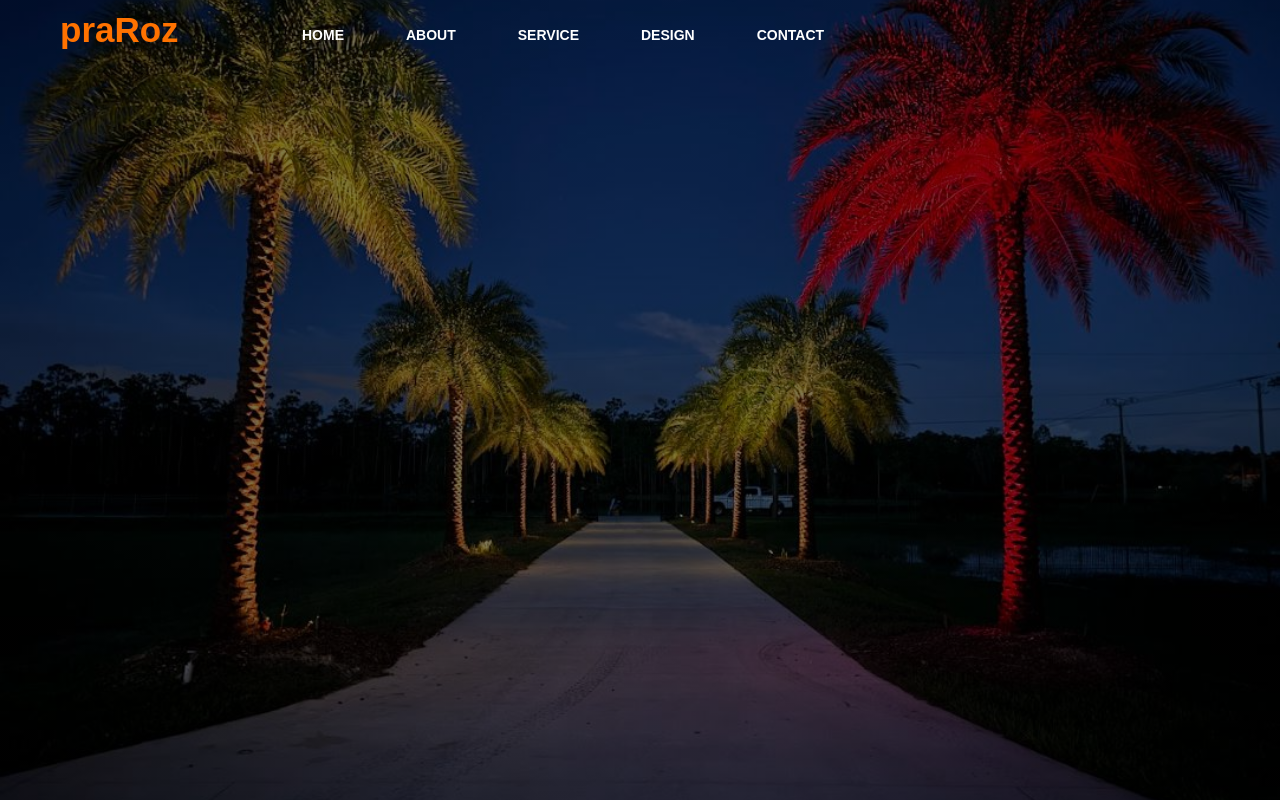
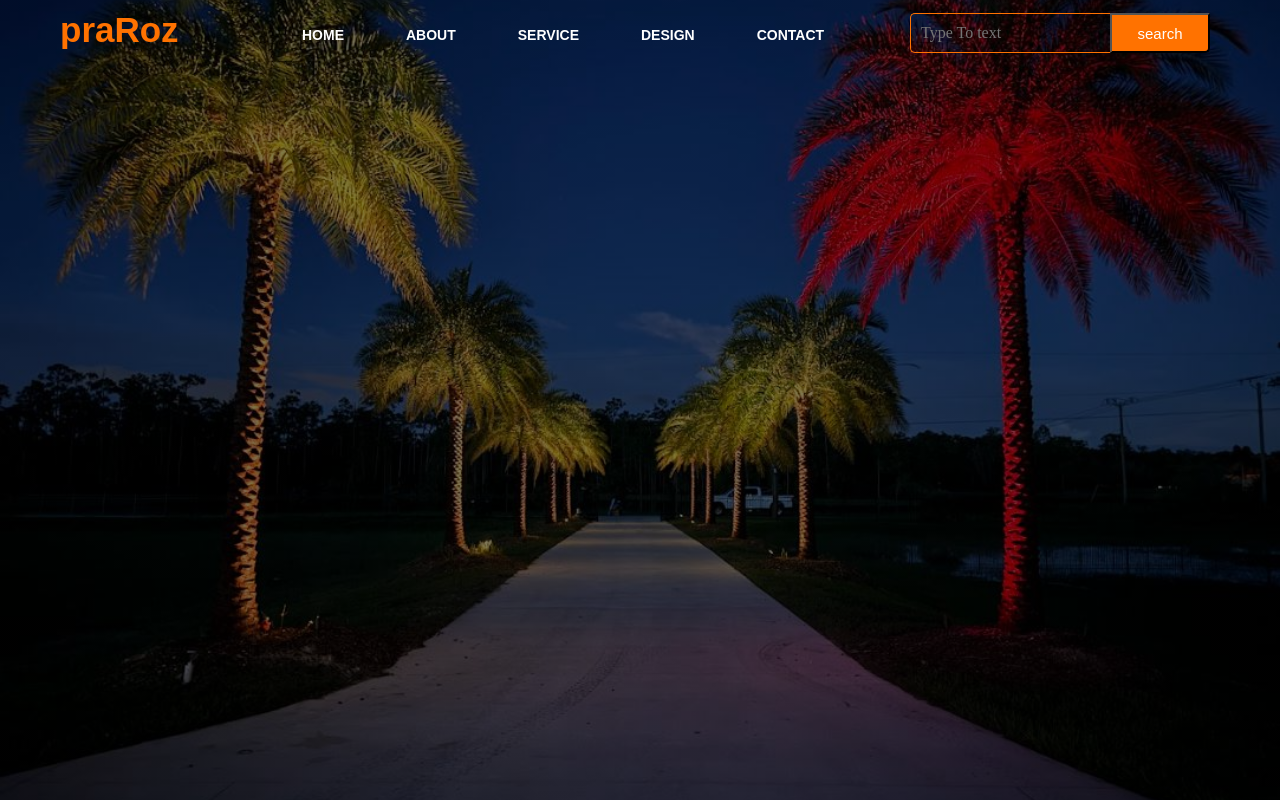
Before and after one commit to Johnnysky2700/website, a plain HTML site: page index.html in a window 1280 px wide. Drawn offline with Linux system fonts and the light colour scheme.

Commit message:
applying class serch,srch and btn

```diff
--- a/index.html
+++ b/index.html
@@ -20,6 +20,11 @@
                     <li><a href="#">CONTACT</a></li>
                 </ul>
             </div>
+
+            <div class="search">
+                <input class="srch" type="search" name="" placeholder="Type To text">
+                <a href="#"> <button class="btn">search</button></a>
+            </div>
         </div>
      </div>
 </body>
--- a/style.css
+++ b/style.css
@@ -63,3 +63,45 @@ ul li a{
 ul li a:hover{
     color: #ff7200;
 }
+
+.search{
+    width: 330px;
+    float: left;
+    margin-left: 270px;
+}
+
+.srch{
+    font-family: 'Times New Roman';
+    width: 200px;
+    height: 40px;
+    background: transparent;
+    border: 1px solid #ff7200;
+    margin-top: 13px;
+    color: #fff;
+    border-right: none;
+    font-size: 16px;
+    float: left;
+    padding: 10px;
+    border-bottom-left-radius: 5px;
+    border-top-left-radius: 5px;
+}
+
+.btn{
+    width: 100px;
+    height: 40px;
+    background: #ff7200;
+    border: 2pxsolid#ff7200;
+    margin-top: 13px;
+    color: #fff;
+    font-size: 15px;
+    border-bottom-right-radius: 5px;
+    border-bottom-right-radius: 5px;
+}
+
+.btn:focus{
+    outline: none;
+}
+
+.srch:focus{
+    outline: none;
+}
```
